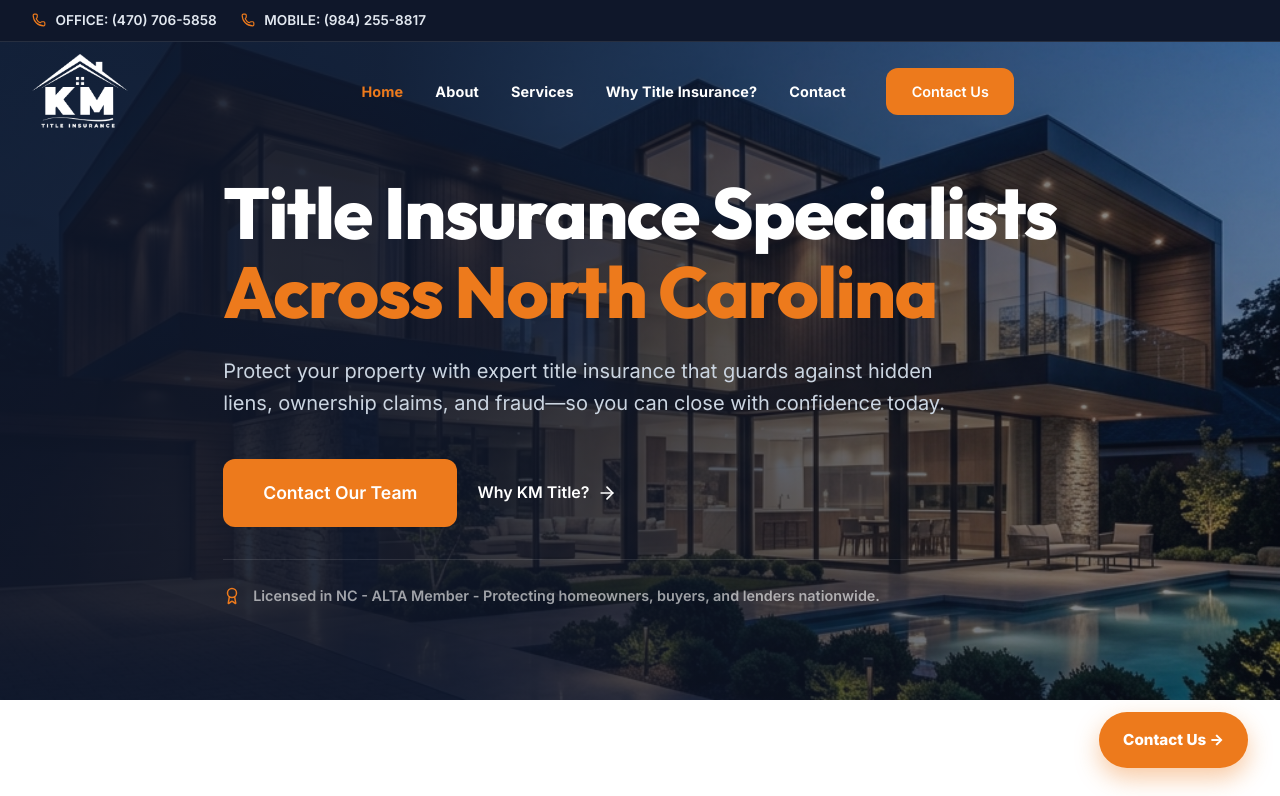
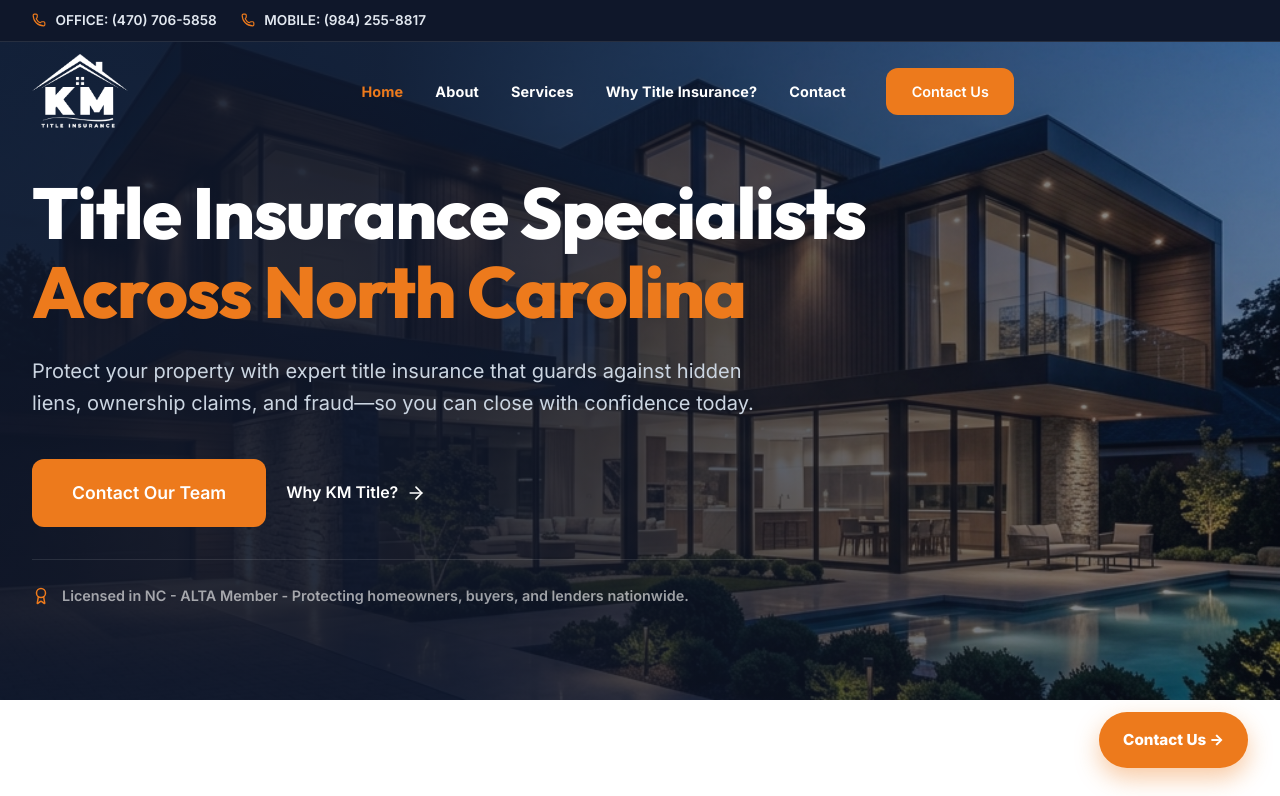
Before and after one commit to Kathir7623/Title-Insurance, a React (Vite) app: page / in a window 1280 px wide. Shown: the top 796 px of the page. Built offline with nearby package versions, Linux system fonts and the light colour scheme.

Commit message:
Align hero content vertically with the logo

```diff
--- a/src/pages/Home.jsx
+++ b/src/pages/Home.jsx
@@ -64,8 +64,8 @@ const Home = () => {
             zIndex: 0
           }}
         />
-        <div className="container" style={{ position: 'relative', zIndex: 2, color: 'white' }}>
-          <div style={{ maxWidth: '850px' }}>
+        <div className="container" style={{ position: 'relative', zIndex: 2, color: 'white', width: '100%' }}>
+          <div style={{ maxWidth: '850px', textAlign: 'left' }}>
             <motion.div
               initial={{ opacity: 0, x: -30 }}
               animate={{ opacity: 1, x: 0 }}
```
